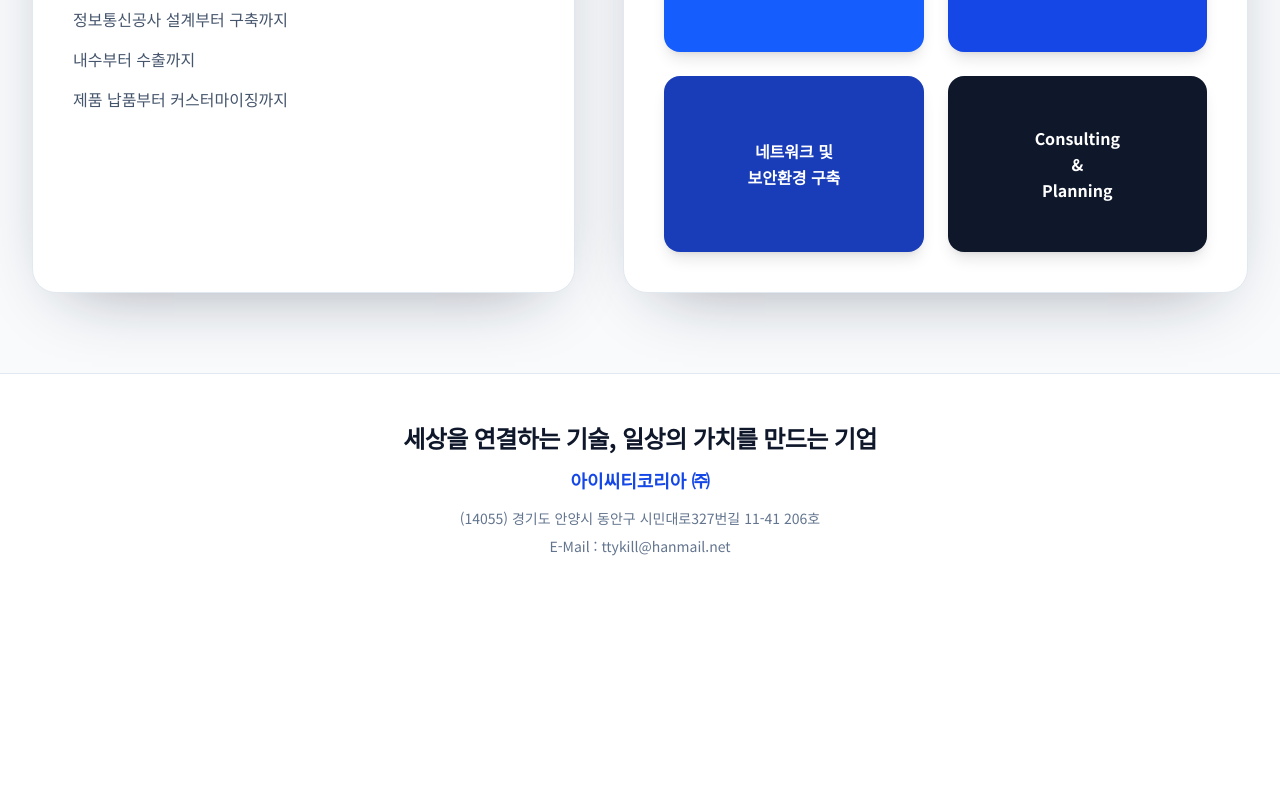
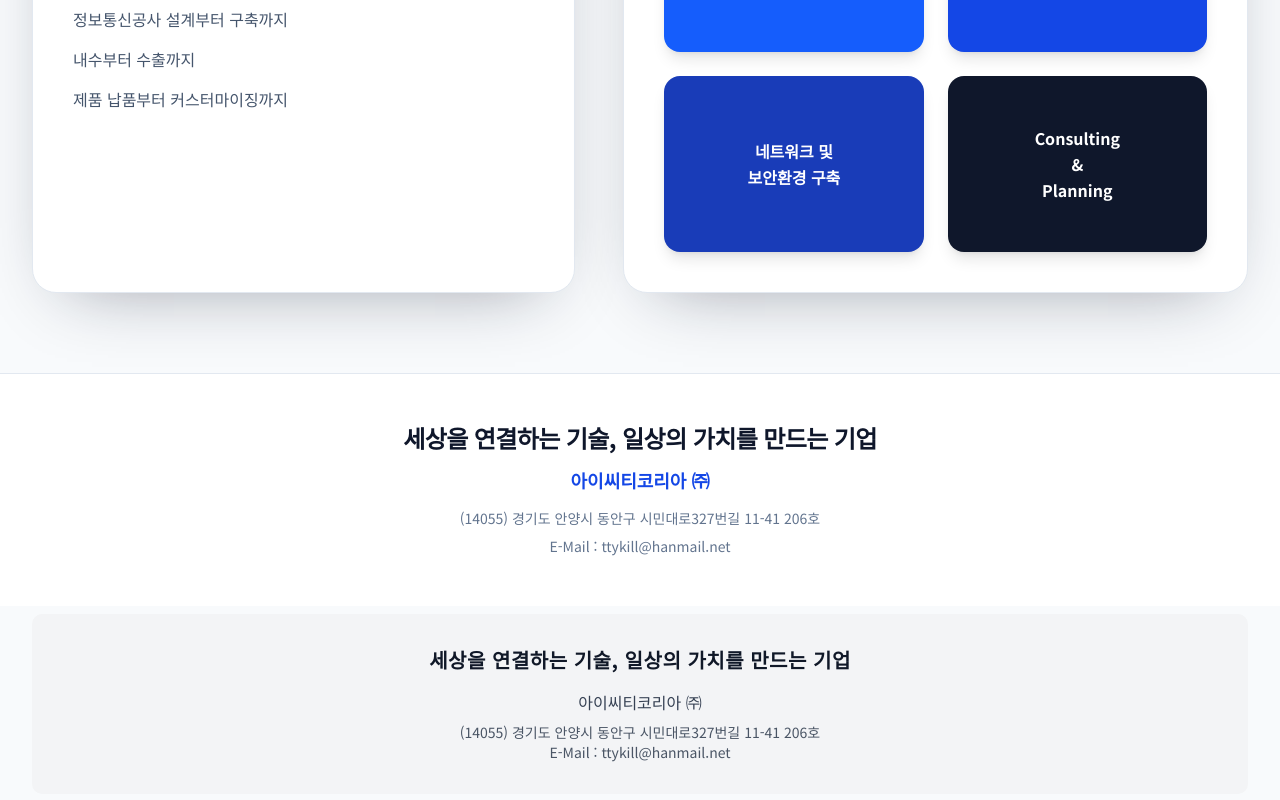
Before and after one commit to MsLJ/ictkorea, a Next.js app: page /about in a window 1280 px wide. Shown: the part 717-1517 px from the top of the page. Before the commit the page ends 1323 px from the top, so only its background shows below. Built offline with nearby package versions, Linux system fonts and the light colour scheme.

Commit message:
Add company info footer to all pages

```diff
--- a/app/about/page.tsx
+++ b/app/about/page.tsx
@@ -1,3 +1,4 @@
+import CompanyFooter from "@/components/company-footer"
 const services = [
   { title: "망분리\n환경 구축", tone: "bg-blue-600" },
   { title: "정보시스템\n통합 및 구축", tone: "bg-blue-700" },
@@ -57,6 +58,7 @@ export default function AboutPage() {
           <p>E-Mail : ttykill@hanmail.net</p>
         </div>
       </section>
+      <CompanyFooter />
     </main>
   )
 }
--- a/app/business/applications/page.tsx
+++ b/app/business/applications/page.tsx
@@ -1,4 +1,5 @@
 import Image from "next/image"
+import CompanyFooter from "@/components/company-footer"
 
 export default function ApplicationsPage() {
   return (
@@ -29,6 +30,7 @@ export default function ApplicationsPage() {
           </div>
         </div>
       </section>
+      <CompanyFooter />
     </main>
   )
 }
--- a/app/business/communication/page.tsx
+++ b/app/business/communication/page.tsx
@@ -1,3 +1,4 @@
+import CompanyFooter from "@/components/company-footer"
 const serviceCards = [
   { title: "엑세스망\n솔루션", tone: "blue" },
   { title: "코어망\n솔루션", tone: "orange" },
@@ -59,6 +60,7 @@ export default function CommunicationPage() {
           </div>
         </div>
       </section>
+      <CompanyFooter />
     </main>
   )
 }
--- a/app/business/features/page.tsx
+++ b/app/business/features/page.tsx
@@ -1,4 +1,5 @@
 import Image from "next/image"
+import CompanyFooter from "@/components/company-footer"
 
 export default function IntegratedSecurityPage() {
   return (
@@ -31,6 +32,7 @@ export default function IntegratedSecurityPage() {
           />
         </div>
       </section>
+      <CompanyFooter />
     </main>
   )
 }
--- a/app/business/ni-si/page.tsx
+++ b/app/business/ni-si/page.tsx
@@ -1,4 +1,5 @@
 import Image from "next/image"
+import CompanyFooter from "@/components/company-footer"
 
 export default function NiSiPage() {
   return (
@@ -34,6 +35,7 @@ export default function NiSiPage() {
           />
         </div>
       </section>
+      <CompanyFooter />
     </main>
   )
 }
--- a/app/business/page.tsx
+++ b/app/business/page.tsx
@@ -1,3 +1,4 @@
+import CompanyFooter from "@/components/company-footer"
 const methodologyItems = [
   { label: "품질관리", description: "품질활동계획 수립\n산출물 품질검토 활동\n테스트 및 투입" },
   { label: "의사소통\n관리", description: "의사결정자 식별\n보고 / 검토 계획 수립\n보고 검토 실행 / 시정조치" },
@@ -69,6 +70,7 @@ export default function BusinessPage() {
           ))}
         </div>
       </section>
+      <CompanyFooter />
     </main>
   )
 }
--- a/app/news/notice/page.tsx
+++ b/app/news/notice/page.tsx
@@ -2,6 +2,7 @@
 
 import { useEffect, useState } from "react"
 import Link from "next/link"
+import CompanyFooter from "@/components/company-footer"
 import { useLanguage } from "@/lib/i18n"
 
 type Notice = {
@@ -90,6 +91,8 @@ export default function NoticePage() {
           </Link>
         </div>
       </section>
+
+      <CompanyFooter />
     </div>
   )
 }
--- a/app/page.tsx
+++ b/app/page.tsx
@@ -2,6 +2,7 @@
 
 import Link from "next/link"
 import MainSlider from "@/components/main-slider"
+import CompanyFooter from "@/components/company-footer"
 import { useLanguage } from "@/lib/i18n"
 
 export default function Home() {
@@ -98,16 +99,7 @@ export default function Home() {
         </div>
       </section>
 
-      {lang !== "ko" && (
-        <footer className="bg-slate-100 px-4 pb-12 sm:px-6 lg:px-8">
-          <div className="mx-auto max-w-7xl rounded-lg bg-white p-8 text-center shadow-sm sm:p-10">
-            <h3 className="text-xl font-bold text-slate-900">{t.company.slogan}</h3>
-            <p className="mt-4 text-slate-700">{t.company.name}</p>
-            <p className="mt-1 text-sm text-slate-600">{t.company.address}</p>
-            <p className="mt-1 text-sm text-slate-600">{t.company.email}</p>
-          </div>
-        </footer>
-      )}
+      <CompanyFooter />
     </div>
   )
 }
--- /dev/null
+++ b/components/company-footer.tsx
@@ -0,0 +1,18 @@
+"use client"
+
+import { useLanguage } from "@/lib/i18n"
+
+export default function CompanyFooter() {
+  const { t } = useLanguage()
+
+  return (
+    <footer className="px-4 pb-12 pt-2 sm:px-6 lg:px-8">
+      <div className="mx-auto max-w-7xl rounded-lg bg-gray-100 p-8 text-center">
+        <h3 className="text-xl font-bold text-gray-900 tracking-wide">{t.company.slogan}</h3>
+        <p className="text-gray-700 mt-4 mb-2">{t.company.name}</p>
+        <p className="text-sm text-gray-600">{t.company.address}</p>
+        <p className="text-sm text-gray-600">{t.company.email}</p>
+      </div>
+    </footer>
+  )
+}
```
